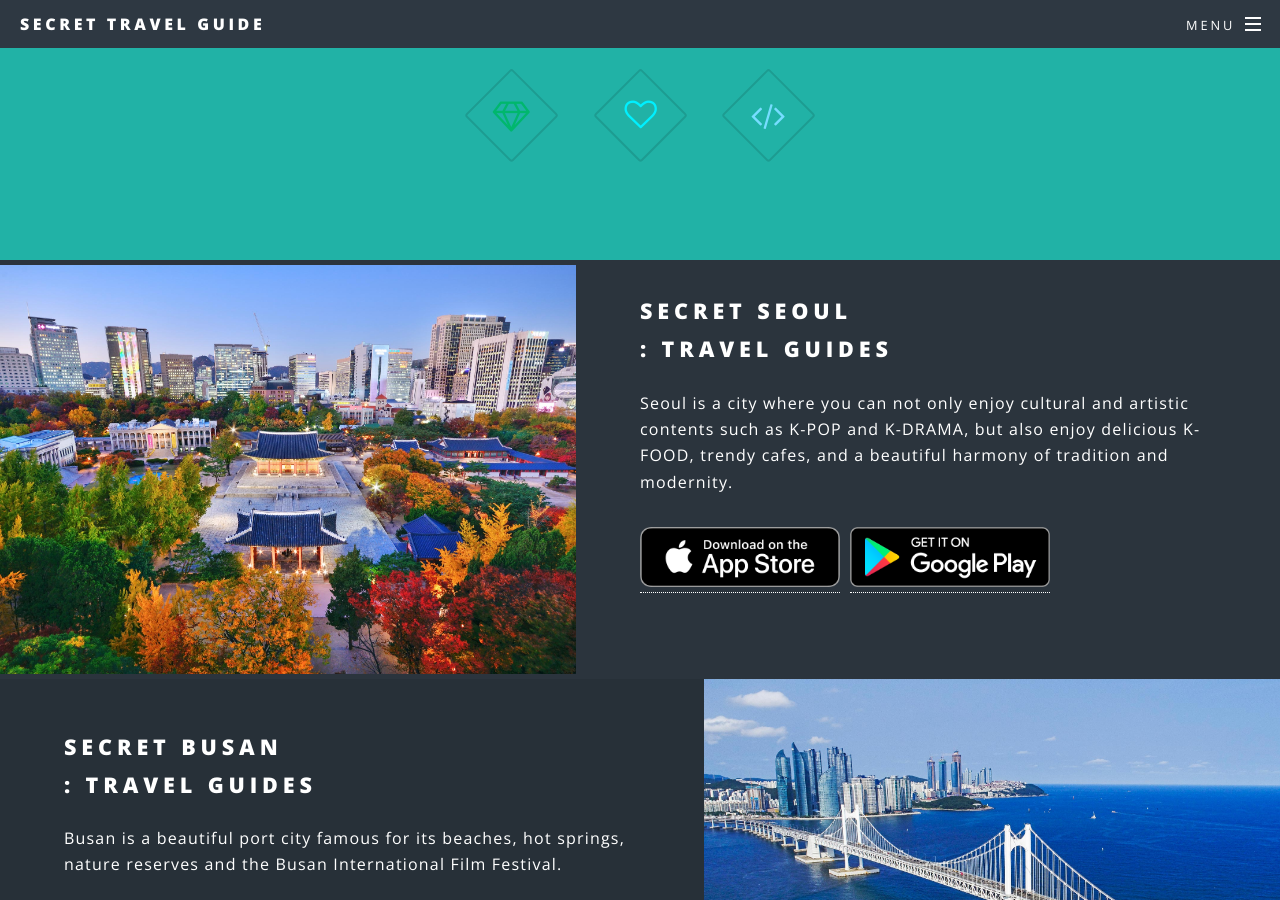
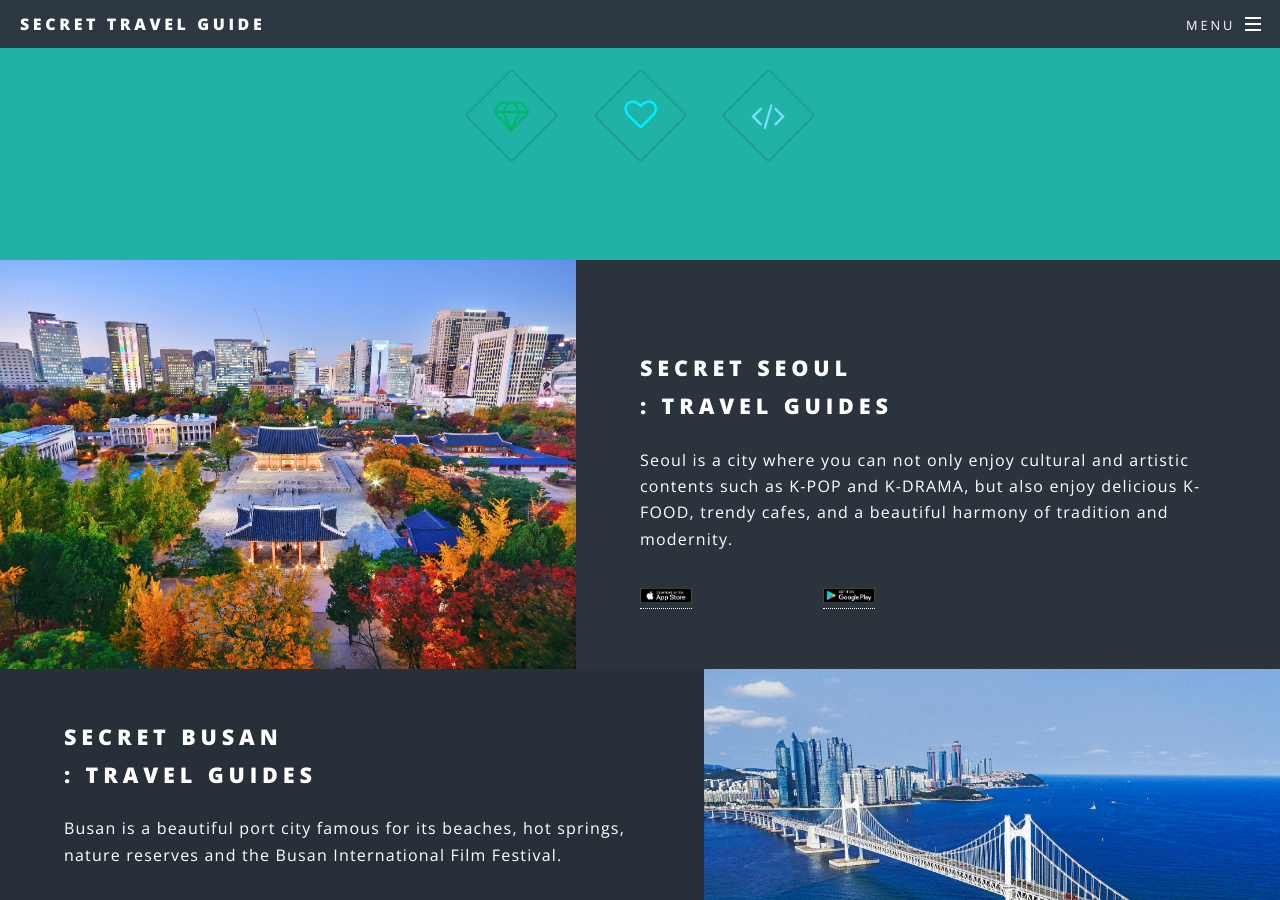
Before and after one commit to inansung/secret.github.io, a Jekyll site: the page built from index.html, in a window 1280 px wide and 900 px high, scrolled down 1161 px. Built offline with Jekyll 4.4.1, drawn with Linux system fonts in a browser that asks for light colours.

Commit message:
Update index.html

```diff
--- a/index.html
+++ b/index.html
@@ -40,11 +40,11 @@ layout: landing
 								: Travel Guides</h2>
 								<p>Seoul is a city where you can not only enjoy cultural and artistic contents such as K-POP and K-DRAMA, but also enjoy delicious K-FOOD, trendy cafes, and a beautiful harmony of tradition and modernity. </p>
 
-								<div style="width:200px; border:0px solid; float:left; margin-right:10px;">
-									<a href="https://apps.apple.com/us/app/yourkorea-seoul/id1637598369" target="_blank"><img src="images/appstore_badge_original.png" width="200px" alt="" /></a>
+								<div style="width:30%; border:0px solid; float:left; margin-right:10px;">
+									<a href="https://apps.apple.com/us/app/yourkorea-seoul/id1637598369" target="_blank"><img src="images/appstore_badge_original.png" width="30%" alt="" /></a>
 								</div>
-								<div style="width:200px; height:150px; border:0px solid; float:left;">
-									<a href="https://play.google.com/store/apps/details?id=net.yourkorea.seoul&hl=ko&gl=US" target="_blank"><img src="images/googleplay_badge_original.png" width="200px" alt="" /></a>
+								<div style="width:30%; border:0px solid; float:left;">
+									<a href="https://play.google.com/store/apps/details?id=net.yourkorea.seoul&hl=ko&gl=US" target="_blank"><img src="images/googleplay_badge_original.png" width="30%" alt="" /></a>
 								</div>
 <!--
 								<div class="grid-image">
```
